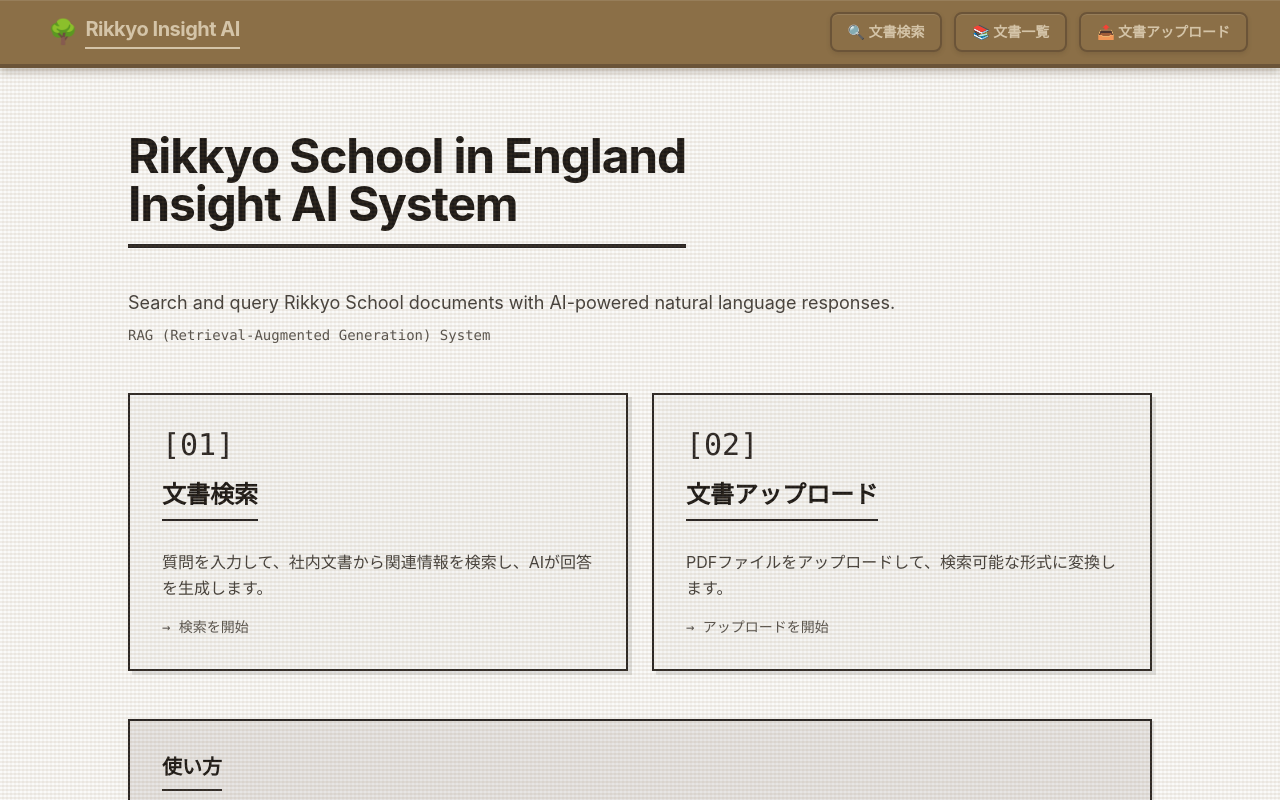
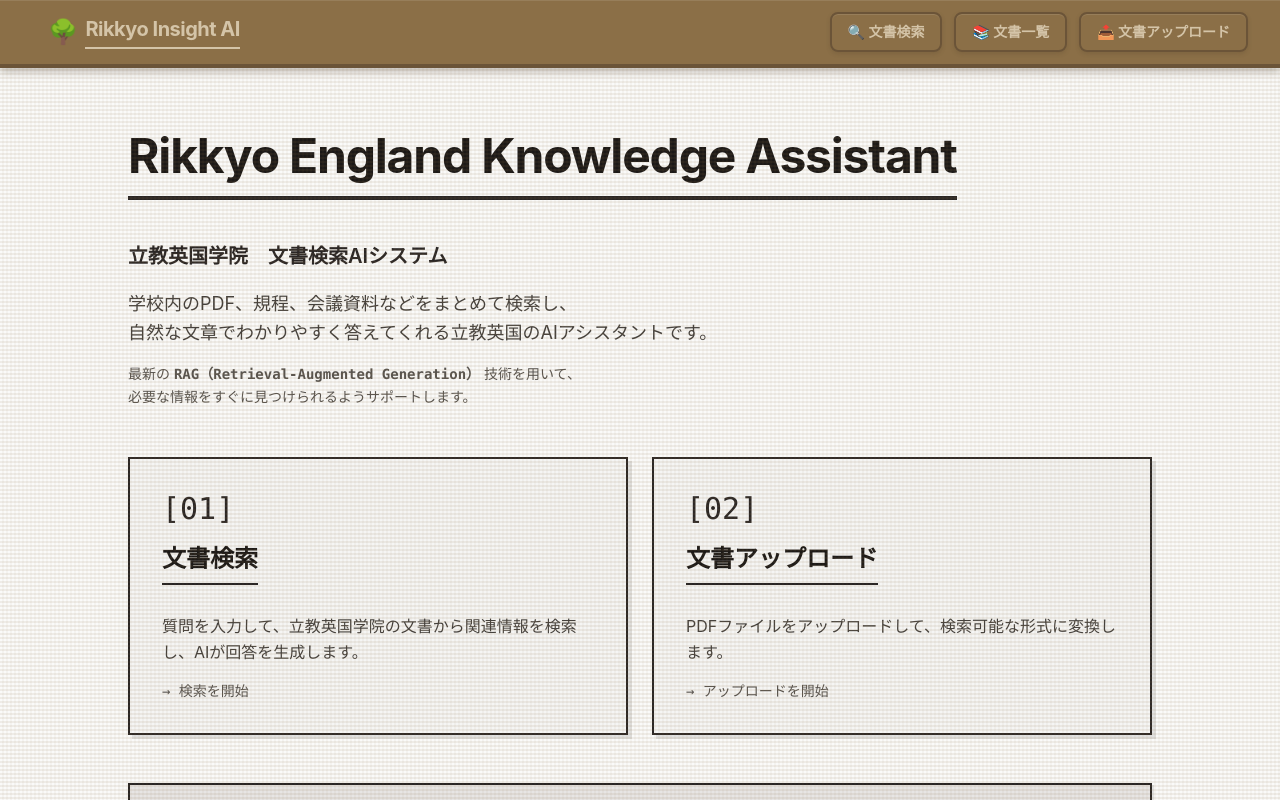
Before and after one commit to suzutaku6311-eng/RikkyoAI, a Next.js app: page / in a window 1280 px wide. Shown: the top 800 px of the page. Built offline with nearby package versions, Linux system fonts and the light colour scheme.

Commit message:
トップページの説明文を「Rikkyo England Knowledge Assistant」向けに更新

```diff
--- a/app/page.tsx
+++ b/app/page.tsx
@@ -6,13 +6,20 @@
       <div className="max-w-5xl mx-auto">
         <div className="mb-12 pt-8">
           <h1 className="text-5xl font-bold mb-4 text-stone-900 tracking-tight border-b-4 border-stone-800 pb-4 inline-block">
-            Rikkyo School in England<br />Insight AI System
+            Rikkyo England Knowledge Assistant
           </h1>
-          <p className="text-stone-700 mb-2 text-lg mt-6 leading-relaxed">
-            Search and query Rikkyo School documents with AI-powered natural language responses.
+          <p className="text-stone-800 mb-3 text-xl mt-6 leading-relaxed font-semibold">
+            立教英国学院　文書検索AIシステム
           </p>
-          <p className="text-stone-600 text-sm font-mono">
-            RAG (Retrieval-Augmented Generation) System
+          <p className="text-stone-700 mb-2 text-lg mt-4 leading-relaxed">
+            学校内のPDF、規程、会議資料などをまとめて検索し、
+            <br />
+            自然な文章でわかりやすく答えてくれる立教英国のAIアシスタントです。
+          </p>
+          <p className="text-stone-600 text-sm mt-4 leading-relaxed">
+            最新の <span className="font-mono font-bold">RAG（Retrieval-Augmented Generation）</span> 技術を用いて、
+            <br />
+            必要な情報をすぐに見つけられるようサポートします。
           </p>
         </div>
 
@@ -28,7 +35,7 @@
               文書検索
             </h2>
             <p className="text-stone-700 leading-relaxed mt-4">
-              質問を入力して、社内文書から関連情報を検索し、AIが回答を生成します。
+              質問を入力して、立教英国学院の文書から関連情報を検索し、AIが回答を生成します。
             </p>
             <div className="mt-4 text-stone-600 text-sm font-mono">
               → 検索を開始
```
